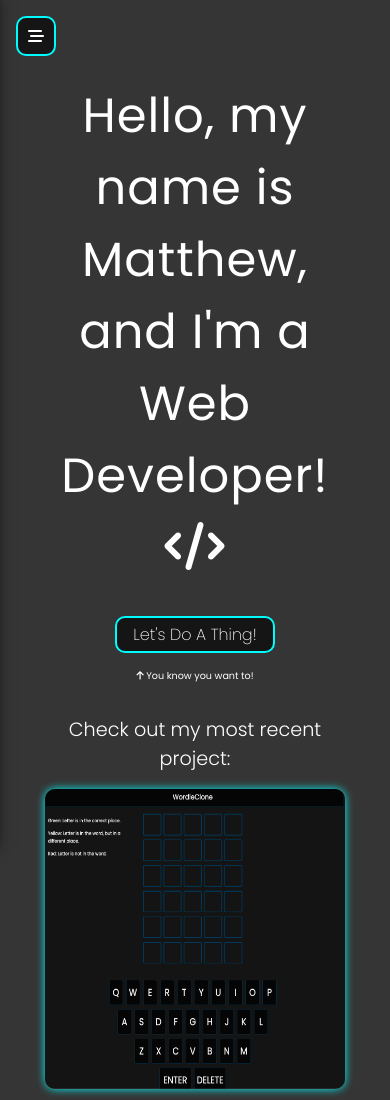
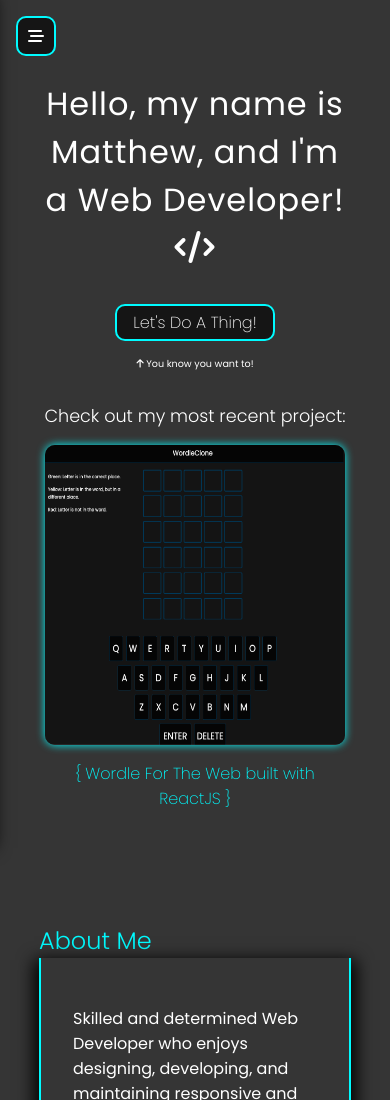
Before and after one commit to m-wheeler-dev/mattwheeler-dev, a plain HTML site: page index.html in a window 390 px wide. Shown: the top 1100 px of the page. Drawn offline with Linux system fonts and the light colour scheme.

Commit message:
fix heading sizes for mobile

```diff
--- a/styles.css
+++ b/styles.css
@@ -599,6 +599,21 @@ body.light #magic i {
 		margin: 1rem 0;
 	}
 
+	/* HEADINGS */
+	h1 {
+		font-size: 2rem;
+	}
+
+	h2 {
+		font-size: 1.5rem;
+	}
+
+	h3,
+	h4 {
+		font-size: 1.1rem;
+	}
+
+	/* SECTIONS */
 	#intro-text,
 	#most-recent {
 		width: 80%;
```
